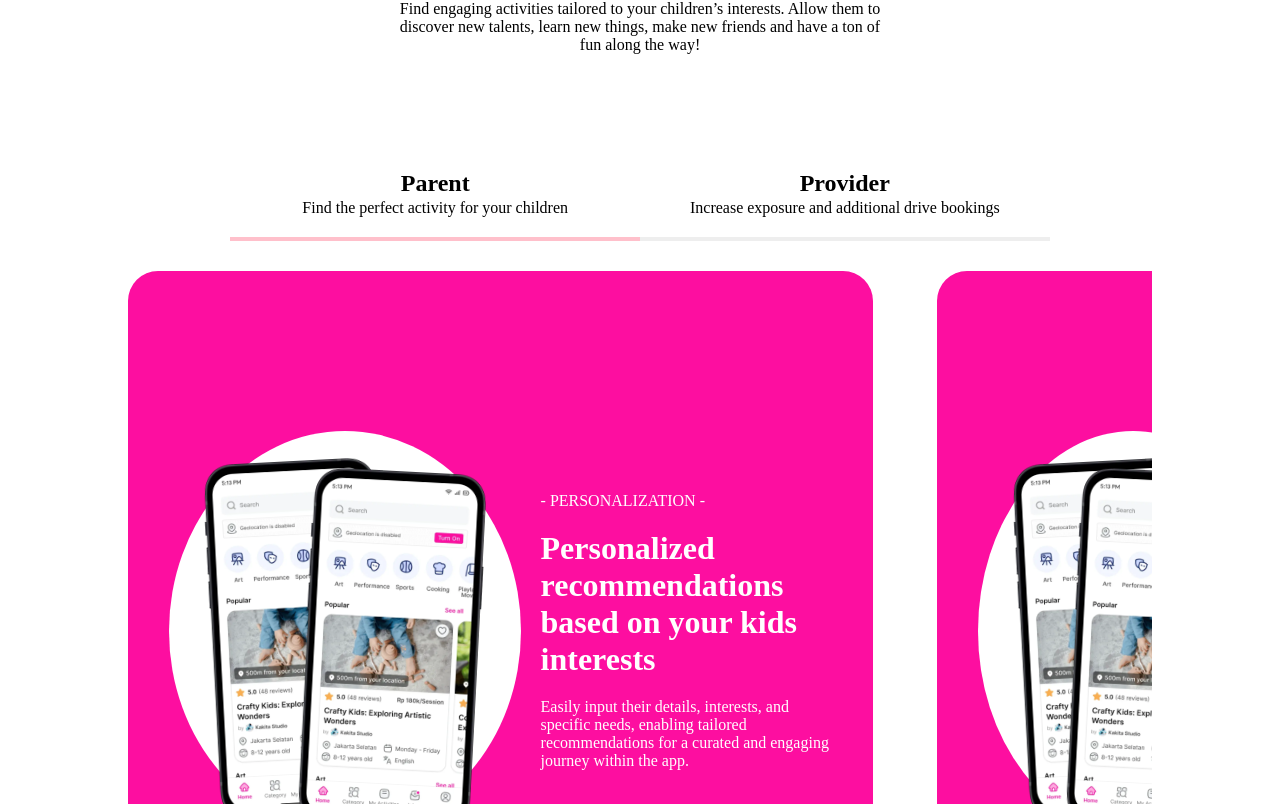
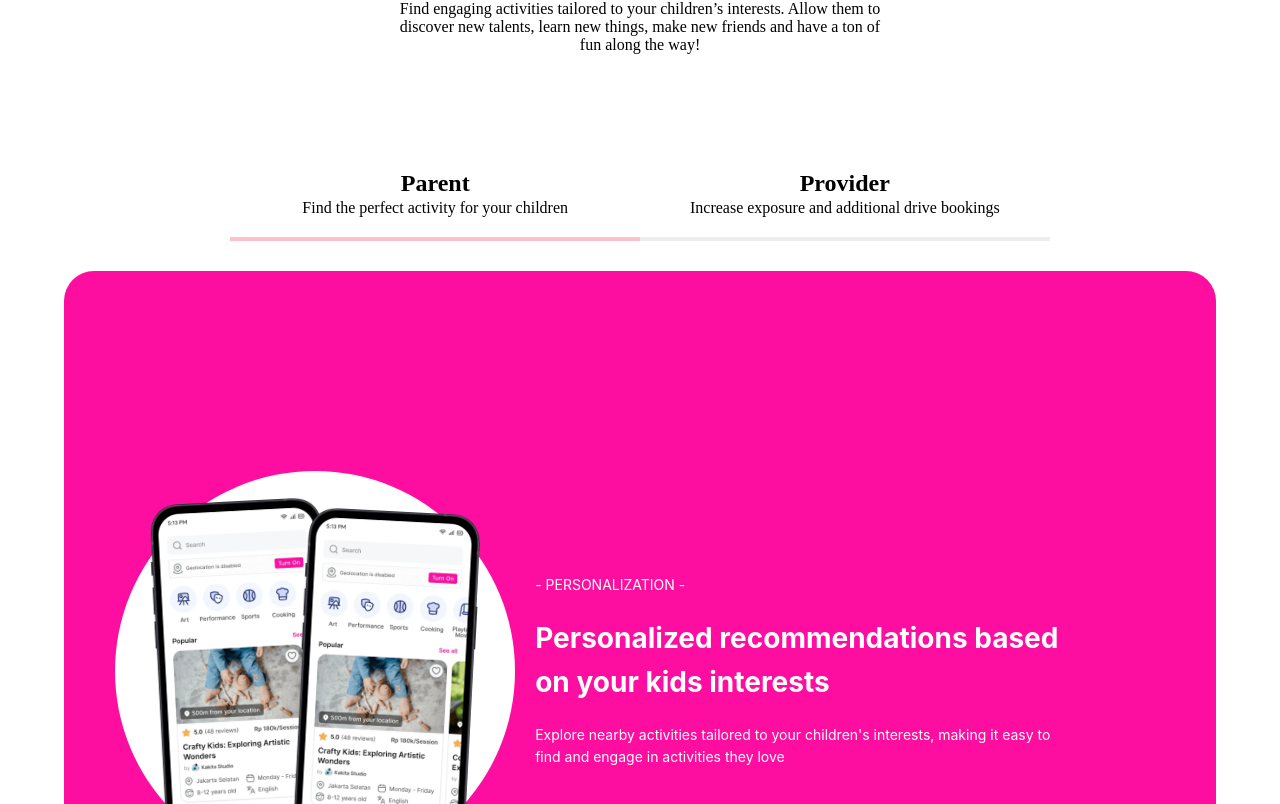
Before and after one commit to Meet-Sabhani/happykamper, a React (Create React App) app: page / in a window 1280 px wide. Shown: the part 1996-2800 px from the top of the page. Built offline with nearby package versions, Linux system fonts and the light colour scheme.

Commit message:
Carousel

```diff
--- a/src/components/activity/Activity.jsx
+++ b/src/components/activity/Activity.jsx
@@ -1,6 +1,7 @@
 import React from "react";
 import { ActivityStyle } from "../../styles/ActivityStyle";
 import { Slider } from "./Slider";
+import { Carousels } from "./Carousels";
 
 export const Activity = () => {
   return (
@@ -15,7 +16,8 @@ export const Activity = () => {
           <p>Increase exposure and additional drive bookings</p>
         </div>
       </div>
-      <Slider />
+      {/* <Slider /> */}
+      <Carousels />
     </ActivityStyle>
   );
 };
--- /dev/null
+++ b/src/components/activity/Carousels.jsx
@@ -0,0 +1,87 @@
+import React from "react";
+import { Carousel } from "antd";
+import { SliderStyle } from "../../styles/SliderStyle";
+import img2 from "../../images/mobile4.webp";
+import img5 from "../../images/mobile4.webp";
+import logo from "../../images/HeaderLogo.webp";
+
+export const Carousels = () => {
+  return (
+    <Carousel autoplay autoplaySpeed={1500}>
+      <SliderStyle>
+        <div className="slider-dPink">
+          <div className="slider-left">
+            <img src={img5} alt="" />
+            <img src={img2} alt="" />
+          </div>
+          <div className="slider-right">
+            <div> - PERSONALIZATION -</div>
+            <h1> Personalized recommendations based on your kids interests </h1>
+            <p>
+              Explore nearby activities tailored to your children's interests,
+              making it easy to find and engage in activities they love
+            </p>
+            <img src={logo} alt="" />
+          </div>
+        </div>
+      </SliderStyle>
+      <SliderStyle>
+        <div className="slider-dPink">
+          <div className="slider-left">
+            <img src={img2} alt="" />
+            <img src={img5} alt="" />
+          </div>
+          <div className="slider-right">
+            <div> - - INTUITIVE - -</div>
+            <h1>
+              {" "}
+              Discover the perfect activities through our intuitive search
+              feature.{" "}
+            </h1>
+            <p>
+              {" "}
+              Easily input their details, interests, and specific needs,
+              enabling tailored recommendations for a curated and engaging
+              journey within the app.{" "}
+            </p>
+            <img src={logo} alt="" />
+          </div>
+        </div>
+      </SliderStyle>
+      <SliderStyle>
+        <div className="slider-dPink">
+          <div className="slider-left">
+            <img src={img5} alt="" />
+            <img src={img2} alt="" />
+          </div>
+          <div className="slider-right">
+            <div> - PERSONALIZATION -</div>
+            <h1> Personalized recommendations based on your kids interests </h1>
+            <p>
+              Explore nearby activities tailored to your children's interests,
+              making it easy to find and engage in activities they love
+            </p>
+            <img src={logo} alt="" />
+          </div>
+        </div>
+      </SliderStyle>
+      <SliderStyle>
+        <div className="slider-dPink">
+          <div className="slider-left">
+            <img src={img5} alt="" />
+            <img src={img2} alt="" />
+          </div>
+          <div className="slider-right">
+            <div> - PERSONALIZATION -</div>
+            <h1> Personalized recommendations based on your kids interests </h1>
+            <p>
+              Explore nearby activities tailored to your children's interests,
+              making it easy to find and engage in activities they love
+            </p>
+            <img src={logo} alt="" />
+          </div>
+        </div>
+      </SliderStyle>
+    </Carousel>
+  );
+};
--- a/src/components/activity/Slider.jsx
+++ /dev/null
@@ -1,54 +0,0 @@
-import React from "react";
-import img2 from "../../images/mobile4.webp";
-import img5 from "../../images/mobile4.webp";
-import logo from "../../images/HeaderLogo.webp";
-import { SliderStyle } from "../../styles/SliderStyle";
-
-export const Slider = () => {
-  const slidersArray = [
-    {
-      id: 1,
-      class: "slider-dPink",
-      image1: img2,
-      image2: img5,
-      divText: "- PERSONALIZATION -",
-      h1Text: "Personalized recommendations based on your kids interests",
-      pText:
-        " Easily input their details, interests, and specific needs, enabling tailored recommendations for a curated and engaging journey within the app.",
-      mLogo: logo,
-    },
-    {
-      id: 2,
-      class: "slider-dPink",
-      image1: img2,
-      image2: img5,
-      divText: "- INTUITIVE -",
-      h1Text:
-        "Discover the perfect activities through our intuitive search feature.",
-      pText:
-        "Explore nearby activities tailored to your children's interests, making it easy to find and engage in activities they love.",
-      mLogo: logo,
-    },
-  ];
-
-  return (
-    <SliderStyle>
-      <div className="sliderWrapper">
-        {slidersArray.map((e) => (
-          <div className={e.class} key={e.id}>
-            <div className="slider-left">
-              <img src={e.image1} alt="" />
-              <img src={e.image2} alt="" />
-            </div>
-            <div className="slider-right">
-              <div>{e.divText}</div>
-              <h1>{e.h1Text}</h1>
-              <p>{e.pText}</p>
-              <img src={e.mLogo} alt="" />
-            </div>
-          </div>
-        ))}
-      </div>
-    </SliderStyle>
-  );
-};
--- a/src/styles/HomeStyle.js
+++ b/src/styles/HomeStyle.js
@@ -59,25 +59,15 @@ export const HomeStyle = styled.div`
       }
       span {
         color: #fd0ea0;
-        animation: downloadOpicy infinite 2s;
+        animation: downloadOpacity infinite 2s;
         rotate: -6deg;
+        font-weight: bold;
+        font-size: 14px;
 
-        @keyframes downloadOpicy {
+        @keyframes downloadOpacity {
           0% {
             opacity: 0;
           }
-          25% {
-            opacity: 0.25;
-          }
-
-          50% {
-            opacity: 0.5;
-          }
-
-          75% {
-            opacity: 0.75;
-          }
-
           100% {
             opacity: 1;
           }
--- a/src/styles/SliderStyle.js
+++ b/src/styles/SliderStyle.js
@@ -1,17 +1,13 @@
 import styled from "styled-components";
 
 export const SliderStyle = styled.div`
-  .sliderWrapper {
-    display: flex;
-    gap: 5vw;
-    overflow-x: scroll;
+  display: flex;
+  gap: 5vw;
+
+  margin: 0 auto;
+  .slider-dPink {
+    width: 90%;
     height: 100vh;
-    width: 80%;
-    margin: 0 auto;
-  }
-  .slider-dPink {
-    width: 100vw;
-    height: 90%;
     border-radius: 30px;
     max-width: 1400px;
     margin: 0 auto;
@@ -64,6 +60,7 @@ export const SliderStyle = styled.div`
       bottom: 0;
     }
   }
+
   @media (max-width: 750px) {
     .slider-dPink {
       flex-direction: column;
```
